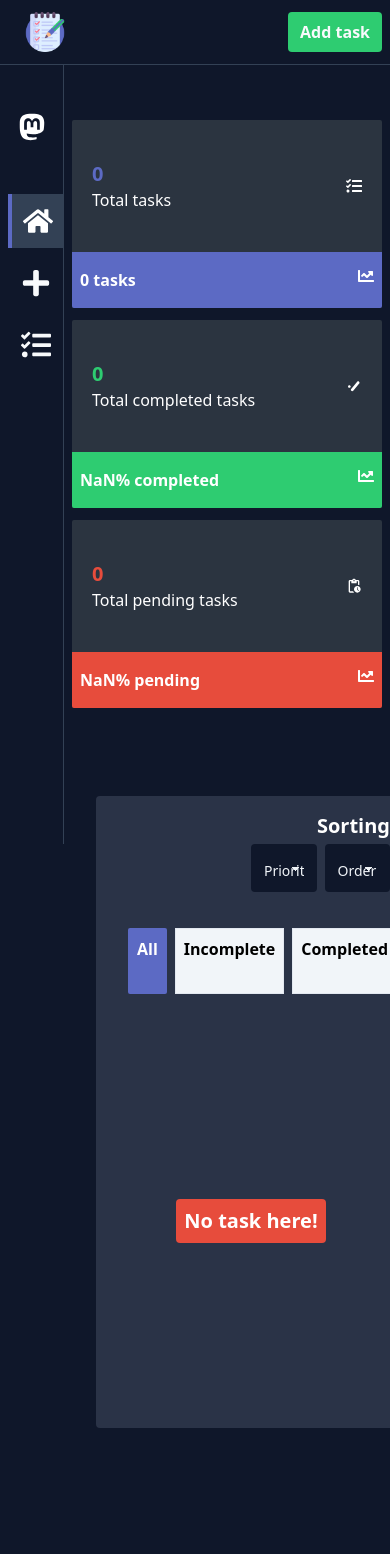
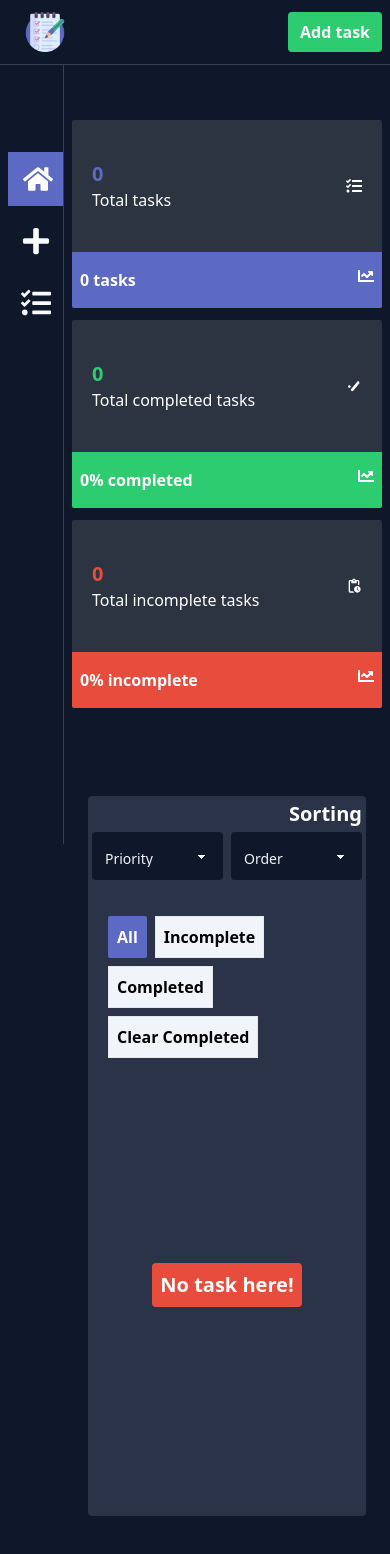
Before and after one commit to Source-Code-007/Q-Todo, a React (Vite) app: page / in a window 390 px wide. Shown: the top 1554 px of the page. Built offline with nearby package versions, Linux system fonts and the light colour scheme.

Commit message:
make all tasks shareable

```diff
--- a/src/Pages/Homepage/Homepage.jsx
+++ b/src/Pages/Homepage/Homepage.jsx
@@ -41,22 +41,22 @@ const Homepage = () => {
                             <span><CgGoogleTasks /></span>
                         </div>
                         <div className='bg-secondary py-4 px-2 flex justify-between rounded-b-sm'>
-                            <span className='font-semibold'>{Math.round((completedTodoList?.length/todoList?.length) * 100)}% completed</span>
+                            <span className='font-semibold'>{Math.round((completedTodoList?.length/todoList?.length) * 100) || 0}% completed</span>
                             <span><FaChartLine /></span>
                         </div>
                     </div>
-                    {/* Pending tasks */}
+                    {/* Incomplete tasks */}
                     <div className='bg-neutral flex flex-col justify-between rounded-sm'>
 
                         <div className='py-10 px-5 flex items-center justify-between gap-5'>
                             <div>
                                 <h2 className='font-semibold md:font-bold text-xl md:text-2xl text-secondaryTwo'>{pendingTodoList?.length}</h2>
-                                <p>Total pending tasks</p>
+                                <p>Total incomplete tasks</p>
                             </div>
                             <span><MdOutlinePendingActions /></span>
                         </div>
                         <div className='bg-secondaryTwo py-4 px-2 flex justify-between rounded-b-sm'>
-                            <span className='font-semibold'>{Math.round((pendingTodoList?.length/todoList?.length) * 100)}% pending</span>
+                            <span className='font-semibold'>{Math.round((pendingTodoList?.length/todoList?.length) * 100) || 0}% incomplete</span>
                             <span><FaChartLine /></span>
                         </div>
                     </div>
--- a/src/Pages/ViewTask/ViewTask.jsx
+++ b/src/Pages/ViewTask/ViewTask.jsx
@@ -29,7 +29,7 @@ const ViewTask = () => {
     // set task status func
     const setTaskStatusFunc = (taskId, status) => {
 
-        if(status === 'completed'){
+        if(status === 'complete'){
             toast('Task completed!', {
                 position: "bottom-right",
                 autoClose: 1500,
@@ -75,16 +75,15 @@ const ViewTask = () => {
         })
     }
 
-    console.log(todoList, 'todoList');
 
     return (
-        <div className='min-h-screen pt-12 bg-slate-900'>
-            <div className='w-full md:w-5/6 mx-6 md:mx-auto bg-slate-400 bg-opacity-20 p-4 space-y-5 rounded'>
+        <div className='min-h-screen pt-12 bg-slate-900 px-4 md:px-0'>
+            <div className='w-full md:w-5/6 mx-auto md:mx-auto bg-slate-400 bg-opacity-20 p-1 md:p-4 space-y-5 rounded'>
 
                 {/* sorting btn */}
-                <div className='flex flex-col gap-1 items-end'>
+                <div className='flex flex-col flex-wrap gap-1 items-end'>
                     <h2 className='font-bold text-xl'>Sorting</h2>
-                    <div className='flex gap-2 w-3/6'>
+                    <div className='flex gap-2 w-full md:w-3/6'>
                         <select className="select my-inp" id='sort-priority' onChange={(e) => sortingFunc('priority', e.target.value)} defaultValue={''}>
                             <option value={''}>Priority</option>
                             <option value={'Low'}>Low</option>
@@ -98,8 +97,8 @@ const ViewTask = () => {
                         </select>
                     </div>
                 </div>
-                <Tabs className='w-full p-4 max-h-[500px] overflow-y-scroll view-task-scrollbar'>
-                    <TabList className='flex gap-2 mb-4'>
+                <Tabs className='w-full p-4 max-h-[700px] overflow-y-scroll view-task-scrollbar'>
+                    <TabList className='flex flex-wrap gap-2 mb-4'>
                         <Tab className={'border border-slate-200 bg-slate-100 p-2 cursor-pointer text-black font-semibold'}>All</Tab>
                         <Tab className={'border border-slate-200 bg-slate-100 p-2 cursor-pointer text-black font-semibold'}>Incomplete</Tab>
                         <Tab className={'border border-slate-200 bg-slate-100 p-2 cursor-pointer text-black font-semibold'}>Completed</Tab>
@@ -113,23 +112,28 @@ const ViewTask = () => {
                                 const isLow = td?.priority === 'Low'
                                 const isMedium = td?.priority === 'Medium'
                                 const isHigh = td?.priority === 'High'
+                                const isIncomplete = td?.status === 'incomplete'
                                 return <div key={ind} className={`rounded p-3 my-2 text-slate-200 bg-slate-900 bg-opacity-40 relative border border-opacity-50 ${isHigh ? 'border-secondaryTwo' : isMedium ? 'border-secondary' : isLow ? 'border-primary' : ''}`}>
                                     <h2 className='text-slate-50 font-bold text-xl'>{td.title}</h2>
                                     <p>Status: <span className='font-semibold text-white'>{td.status}</span></p>
                                     <p>Priority: <span className={`font-semibold ${isHigh ? 'text-secondaryTwo' : isMedium ? 'text-secondary' : isLow ? 'text-primary' : ''}`}>{td.priority}</span></p>
-                                    <p className='flex gap-2 items-center'>Deadline: <span className='flex gap-1 items-center'><FaCalendar></FaCalendar> {td.deadline?.split('T')[0]}</span> <span className='flex gap-1 items-center'><FaClock></FaClock>{td.deadline?.split('T')[1]}</span></p>
-                                    <span className='absolute right-3 hover:scale-110 hover:text-secondaryTwo transition-all duration-500 cursor-pointer top-1/2 -translate-y-1/2' onClick={() => deleteTaskFunc(td._id)}><FaTrash></FaTrash></span>
+                                    <p className='text-[11px] sm:text-[text-14px] md:text-[16px] flex flex-wrap gap-2 items-center'>Deadline: <span className='flex gap-1 items-center'><FaCalendar></FaCalendar> {td.deadline?.split('T')[0]}</span> <span className='flex gap-1 items-center'><FaClock></FaClock>{td.deadline?.split('T')[1]}</span></p>
+
+                                    {isIncomplete &&<span className='absolute right-2 hover:right-1 hover:text-secondary transition-all duration-500 cursor-pointer top-1/2 -translate-y-1/2' onClick={() => setTaskStatusFunc(td._id, 'complete')}><FaRightLong></FaRightLong></span>}
+                                    <span className='absolute right-8 hover:scale-110 hover:text-secondaryTwo transition-all duration-500 cursor-pointer top-1/2 -translate-y-1/2' onClick={() => deleteTaskFunc(td._id)}><FaTrash></FaTrash></span>
                                 </div>
                             }) : todoList?.map((td, ind) => {
                                 const isLow = td?.priority === 'Low'
                                 const isMedium = td?.priority === 'Medium'
                                 const isHigh = td?.priority === 'High'
+                                const isIncomplete = td?.status === 'incomplete'
                                 return <div key={ind} className={`rounded p-3 my-2 text-slate-200 bg-slate-900 bg-opacity-40 relative border border-opacity-50 ${isHigh ? 'border-secondaryTwo' : isMedium ? 'border-secondary' : isLow ? 'border-primary' : ''}`}>
                                     <h2 className='text-slate-50 font-bold text-xl'>{td.title}</h2>
                                     <p>Status: <span className='font-semibold text-white'>{td.status}</span></p>
                                     <p>Priority: <span className={`font-semibold ${isHigh ? 'text-secondaryTwo' : isMedium ? 'text-secondary' : isLow ? 'text-primary' : ''}`}>{td.priority}</span></p>
-                                    <p className='flex gap-2 items-center'>Deadline: <span className='flex gap-1 items-center'><FaCalendar></FaCalendar> {td.deadline?.split('T')[0]}</span> <span className='flex gap-1 items-center'><FaClock></FaClock>{td.deadline?.split('T')[1]}</span></p>
-                                    <span className='absolute right-3 hover:scale-110 hover:text-secondaryTwo transition-all duration-500 cursor-pointer top-1/2 -translate-y-1/2' onClick={() => deleteTaskFunc(td._id)}><FaTrash></FaTrash></span>
+                                    <p className='text-[11px] sm:text-[text-14px] md:text-[16px] flex flex-wrap gap-2 items-center'>Deadline: <span className='flex gap-1 items-center'><FaCalendar></FaCalendar> {td.deadline?.split('T')[0]}</span> <span className='flex gap-1 items-center'><FaClock></FaClock>{td.deadline?.split('T')[1]}</span></p>
+                                    {isIncomplete &&<span className='absolute right-2 hover:right-1 hover:text-secondary transition-all duration-500 cursor-pointer top-1/2 -translate-y-1/2' onClick={() => setTaskStatusFunc(td._id, 'complete')}><FaRightLong></FaRightLong></span>}e
+                                    <span className='absolute right-8 hover:scale-110 hover:text-secondaryTwo transition-all duration-500 cursor-pointer top-1/2 -translate-y-1/2' onClick={() => deleteTaskFunc(td._id)}><FaTrash></FaTrash></span>
                                 </div>
                             })
                         }
@@ -140,9 +144,9 @@ const ViewTask = () => {
                             todoList?.filter(tf => tf.status === 'incomplete').length === 0 ? <div className='min-h-[50vh] flex items-center justify-center'><span className='bg-secondaryTwo p-2 rounded text-white font-bold text-xl'>No task here!</span></div> : todoList?.filter(tf => tf.status === 'incomplete')?.map((td, ind) => {
                                 return <div key={ind} className='p-3 rounded my-2 text-slate-200  relative bg-secondaryTwo'>
                                     <h2 className='text-slate-50 font-bold text-xl'>{td.title}</h2>
-                                    <p className='flex gap-2 items-center'>Deadline: <span className='flex gap-1 items-center'><FaCalendar></FaCalendar> {td.deadline?.split('T')[0]}</span> <span className='flex gap-1 items-center'><FaClock></FaClock>{td.deadline?.split('T')[1]}</span></p>
+                                    <p className='text-[11px] sm:text-[text-14px] md:text-[16px] flex flex-wrap gap-2 items-center'>Deadline: <span className='flex gap-1 items-center'><FaCalendar></FaCalendar> {td.deadline?.split('T')[0]}</span> <span className='flex gap-1 items-center'><FaClock></FaClock>{td.deadline?.split('T')[1]}</span></p>
                                     <span className='absolute right-2 hover:right-1 hover:text-secondary transition-all duration-500 cursor-pointer top-1/2 -translate-y-1/2' onClick={() => setTaskStatusFunc(td._id, 'complete')}><FaRightLong></FaRightLong></span>
-                                    <span className='absolute right-8 hover:scale-110 hover:text-secondaryTwo transition-all duration-500 cursor-pointer top-1/2 -translate-y-1/2' onClick={() => deleteTaskFunc(td._id)}><FaTrash></FaTrash></span>
+                                    <span className='absolute right-8 hover:scale-110 transition-all duration-500 cursor-pointer top-1/2 -translate-y-1/2' onClick={() => deleteTaskFunc(td._id)}><FaTrash></FaTrash></span>
                                 </div>
                             })
                         }
@@ -153,7 +157,7 @@ const ViewTask = () => {
                             todoList?.filter(tf => tf.status === 'complete').length === 0 ? <div className='min-h-[50vh] flex items-center justify-center'><span className='bg-secondaryTwo p-2 rounded text-white font-bold text-xl'>No task here!</span></div> : todoList?.filter(tf => tf.status === 'complete')?.map((td, ind) => {
                                 return <div key={ind} className='p-3 rounded my-2 text-slate-200 bg-secondary relative'>
                                     <h2 className='text-slate-50 font-bold text-xl'>{td.title}</h2>
-                                    <p className='flex gap-2 items-center'>Deadline: <span className='flex gap-1 items-center'><FaCalendar></FaCalendar> {td.deadline?.split('T')[0]}</span> <span className='flex gap-1 items-center'><FaClock></FaClock>{td.deadline?.split('T')[1]}</span></p>
+                                    <p className='text-[11px] sm:text-[text-14px] md:text-[16px] flex flex-wrap gap-2 items-center'>Deadline: <span className='flex gap-1 items-center'><FaCalendar></FaCalendar> {td.deadline?.split('T')[0]}</span> <span className='flex gap-1 items-center'><FaClock></FaClock>{td.deadline?.split('T')[1]}</span></p>
                                     <span className='absolute right-2 hover:right-1 hover:text-primary transition-all duration-500 cursor-pointer top-1/2 -translate-y-1/2' onClick={() => setTaskStatusFunc(td._id, 'clear')}><FaRightLong></FaRightLong></span>
                                     <span className='absolute right-8 hover:scale-110 hover:text-secondaryTwo transition-all duration-500 cursor-pointer top-1/2 -translate-y-1/2' onClick={() => deleteTaskFunc(td._id)}><FaTrash></FaTrash></span>
                                 </div>
@@ -166,8 +170,8 @@ const ViewTask = () => {
                             todoList?.filter(tf => tf.status === 'clear').length === 0 ? <div className='min-h-[50vh] flex items-center justify-center'><span className='bg-secondaryTwo p-2 rounded text-white font-bold text-xl'>No task here!</span></div> : todoList?.filter(tf => tf.status === 'clear')?.map((td, ind) => {
                                 return <div key={ind} className='p-3 rounded my-2 text-slate-100 bg-secondaryTwo relative'>
                                     <h2 className='text-slate-50 font-bold text-xl'>{td.title}</h2>
-                                    <p className='flex gap-2 items-center'>Deadline: <span className='flex gap-1 items-center'><FaCalendar></FaCalendar> {td.deadline?.split('T')[0]}</span> <span className='flex gap-1 items-center'><FaClock></FaClock>{td.deadline?.split('T')[1]}</span></p>
-                                    <span className='absolute right-8 hover:scale-110 hover:text-secondaryTwo transition-all duration-500 cursor-pointer top-1/2 -translate-y-1/2' onClick={() => deleteTaskFunc(td._id)}><FaTrash></FaTrash></span>
+                                    <p className='text-[11px] sm:text-[text-14px] md:text-[16px] flex flex-wrap gap-2 items-center'>Deadline: <span className='flex gap-1 items-center'><FaCalendar></FaCalendar> {td.deadline?.split('T')[0]}</span> <span className='flex gap-1 items-center'><FaClock></FaClock>{td.deadline?.split('T')[1]}</span></p>
+                                    <span className='absolute right-8 hover:scale-110  transition-all duration-500 cursor-pointer top-1/2 -translate-y-1/2' onClick={() => deleteTaskFunc(td._id)}><FaTrash></FaTrash></span>
                                 </div>
                             })
                         }
--- a/src/Shared/Sidebar.jsx
+++ b/src/Shared/Sidebar.jsx
@@ -1,17 +1,13 @@
-import { FaHome, FaMastodon, FaPlus, FaTasks } from 'react-icons/fa';
-import { Link, NavLink } from 'react-router-dom';
-
+import { FaHome, FaPlus, FaTasks } from 'react-icons/fa';
+import { NavLink } from 'react-router-dom';
 
 const Sidebar = () => {
     return (
         <div className='space-y-4 py-5 bg-slate-900 border-r border-slate-700 h-full pt-24'>
-            <Link to={'/'}>
-                <h2 className='cursor-pointer font-bold p-4 flex items-center justify-center text-3xl'><FaMastodon></FaMastodon></h2>
-            </Link>
-            <ul className='w-full py-5 pl-2 space-y-2'>
-                <li className='font-bold text-3xl  rounded'><NavLink to='/' className={({ isActive }) => `py-3 px-1 flex items-center justify-center ${isActive ? 'bg-primary border-l-4 border-primary bg-slate-700' : 'text-slate-50'}`}> <FaHome></FaHome> </NavLink></li>
-                <li className='font-bold text-3xl  rounded'><NavLink to='/add-task' className={({ isActive }) => `py-3 px-1 flex items-center justify-center ${isActive ? 'bg-primary border-l-4 border-primary bg-slate-700' : 'text-slate-50'}`}> <FaPlus></FaPlus> </NavLink></li>
-                <li className=' font-bold text-3xl  rounded'><NavLink to='/view-task' className={({ isActive }) => `py-3 px-1 flex items-center justify-center ${isActive ? 'bg-primary border-l-4 border-primary bg-slate-700' : 'text-slate-50'}`}> <FaTasks></FaTasks> </NavLink></li>
+            <ul className='w-full py-14 pl-2 space-y-2'>
+                <li className='font-bold text-3xl  rounded'><NavLink to='/' className={({ isActive }) => `py-3 px-1 flex items-center justify-center ${isActive ? 'bg-primary border-l-4 border-primary' : 'text-slate-50'}`}> <FaHome></FaHome> </NavLink></li>
+                <li className='font-bold text-3xl  rounded'><NavLink to='/add-task' className={({ isActive }) => `py-3 px-1 flex items-center justify-center ${isActive ? 'bg-primary border-l-4 border-primary' : 'text-slate-50'}`}> <FaPlus></FaPlus> </NavLink></li>
+                <li className=' font-bold text-3xl  rounded'><NavLink to='/view-task' className={({ isActive }) => `py-3 px-1 flex items-center justify-center ${isActive ? 'bg-primary border-l-4 border-primary' : 'text-slate-50'}`}> <FaTasks></FaTasks> </NavLink></li>
             </ul>
         </div>
     );
--- a/src/util/localDB.js
+++ b/src/util/localDB.js
@@ -29,7 +29,6 @@ const deleteTask = (taskId) => {
 // getMyTask
 const getTasks = () => {
     const tasksCollection = JSON.parse(localStorage.getItem('tasksCollection'))
-    console.log(tasksCollection, '32');
     return tasksCollection
 }
 
```
Also changed, not shown: src/Pages/AddTask/AddTask.jsx (+4 -4 lines).
